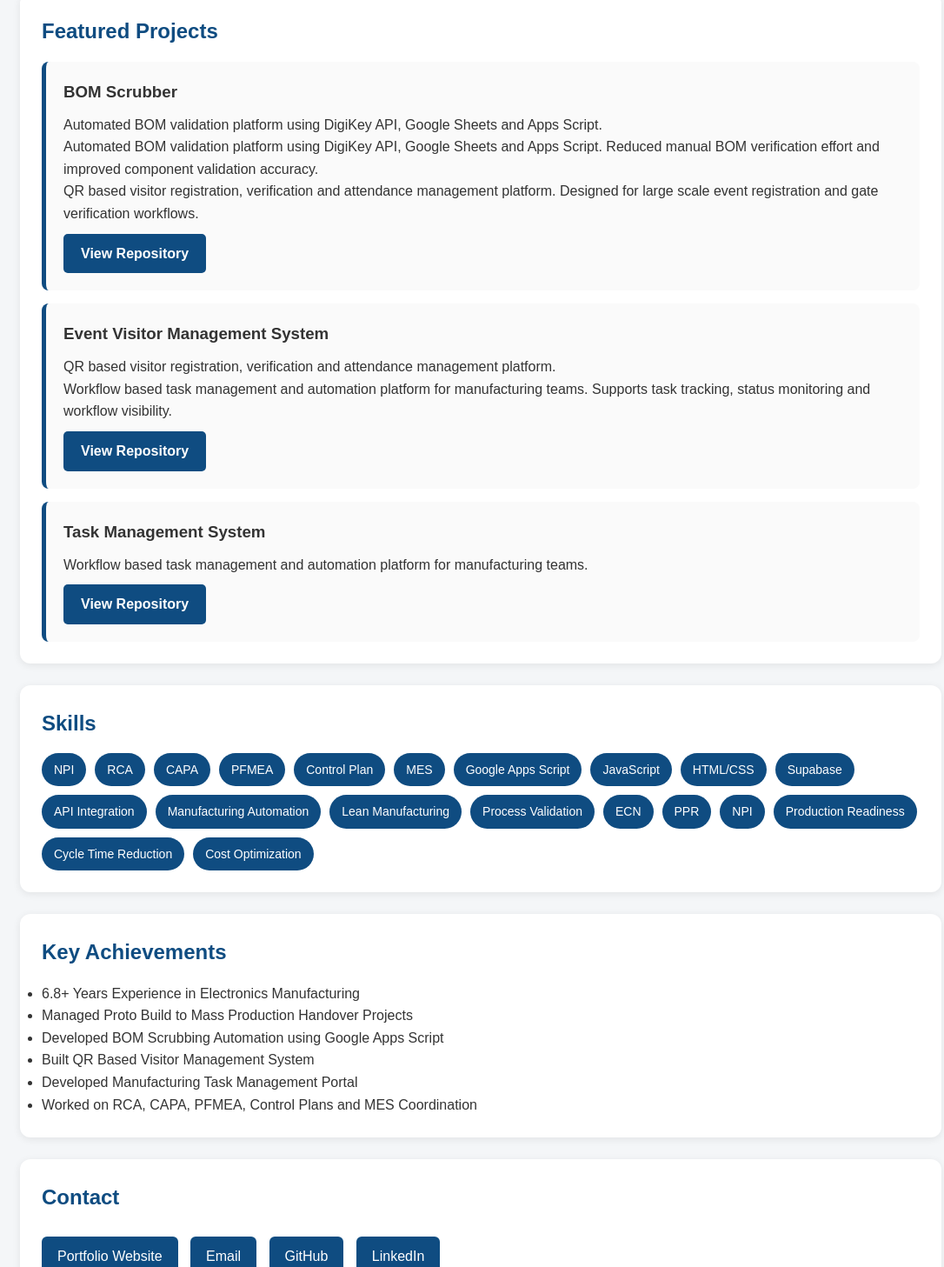
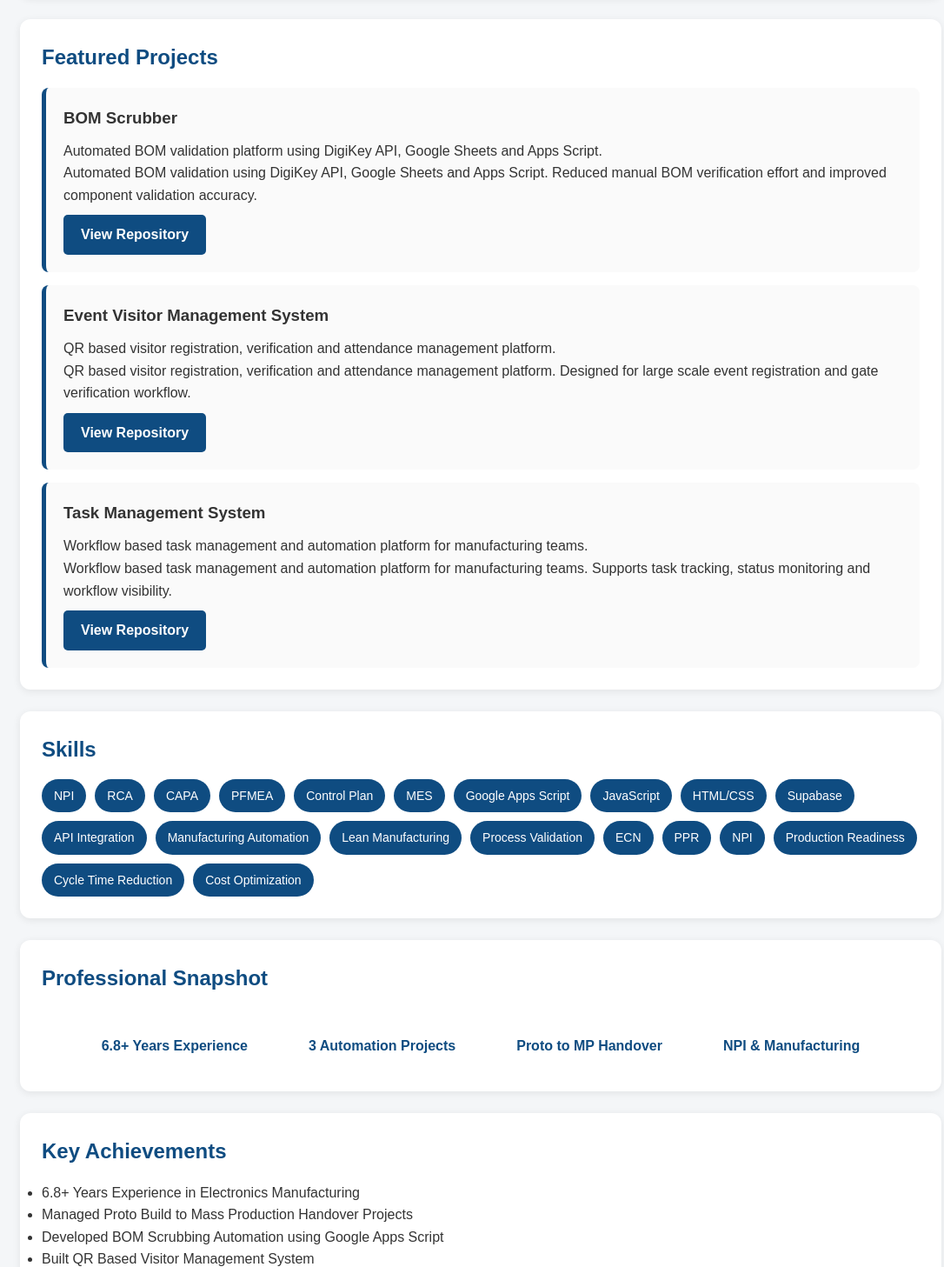
Before and after one commit to prajjwal-tiwari/Prajjwal-Portfolio, a plain HTML site: page index.html in a window 1280 px wide. Shown: the part 1254-2711 px from the top of the page at 87% size, without its empty margins (87-1173 px from the left). Drawn offline with Linux system fonts and the light colour scheme.

Commit message:
Revise project details and add professional snapshot
Updated project descriptions and added professional snapshot.

```diff
--- a/index.html
+++ b/index.html
@@ -174,6 +174,9 @@ style="background:white;color:#0f4c81;padding:12px 25px;
 text-decoration:none;border-radius:5px;font-weight:bold;margin-right:10px;">
 LinkedIn
 </a>
+<a href="Prajjwal_Tiwari_Resume.pdf" class="btn" target="_blank">
+Download Resume
+</a>
 
 <a href="https://github.com/prajjwal-tiwari"
 target="_blank"
@@ -250,13 +253,10 @@ Experienced in workflow automation, dashboard development, QR systems, BOM valid
 Automated BOM validation platform using DigiKey API, Google Sheets and Apps Script.
 </p>
 <p>
-Automated BOM validation platform using DigiKey API, Google Sheets and Apps Script.
+Automated BOM validation using DigiKey API, Google Sheets and Apps Script.
 Reduced manual BOM verification effort and improved component validation accuracy.
 </p>
-<p>
-QR based visitor registration, verification and attendance management platform.
-Designed for large scale event registration and gate verification workflows.
-</p>
+
 <a href="https://github.com/prajjwal-tiwari/BOM-Scrubber" target="_blank" class="btn">
 View Repository
 </a>
@@ -268,8 +268,8 @@ View Repository
 QR based visitor registration, verification and attendance management platform.
 </p>
 <p>
-Workflow based task management and automation platform for manufacturing teams.
-Supports task tracking, status monitoring and workflow visibility.
+QR based visitor registration, verification and attendance management platform.
+Designed for large scale event registration and gate verification workflow.
 </p>
 <a href="https://github.com/prajjwal-tiwari/Event-Visitor-Management" target="_blank" class="btn">
 View Repository
@@ -280,6 +280,10 @@ View Repository
 <h3>Task Management System</h3>
 <p>
 Workflow based task management and automation platform for manufacturing teams.
+</p>
+<p>
+Workflow based task management and automation platform for manufacturing teams.
+Supports task tracking, status monitoring and workflow visibility.
 </p>
 <a href="https://github.com/prajjwal-tiwari/Task-Management-System" target="_blank" class="btn">
 View Repository
@@ -312,6 +316,32 @@ View Repository
 <span class="skill">Production Readiness</span>
 <span class="skill">Cycle Time Reduction</span>
 <span class="skill">Cost Optimization</span>
+</div>
+
+</div>
+
+<div class="card">
+
+<h2>Professional Snapshot</h2>
+
+<div class="stats">
+
+<div class="stat-box">
+6.8+ Years Experience
+</div>
+
+<div class="stat-box">
+3 Automation Projects
+</div>
+
+<div class="stat-box">
+Proto to MP Handover
+</div>
+
+<div class="stat-box">
+NPI & Manufacturing
+</div>
+
 </div>
 
 </div>
```
